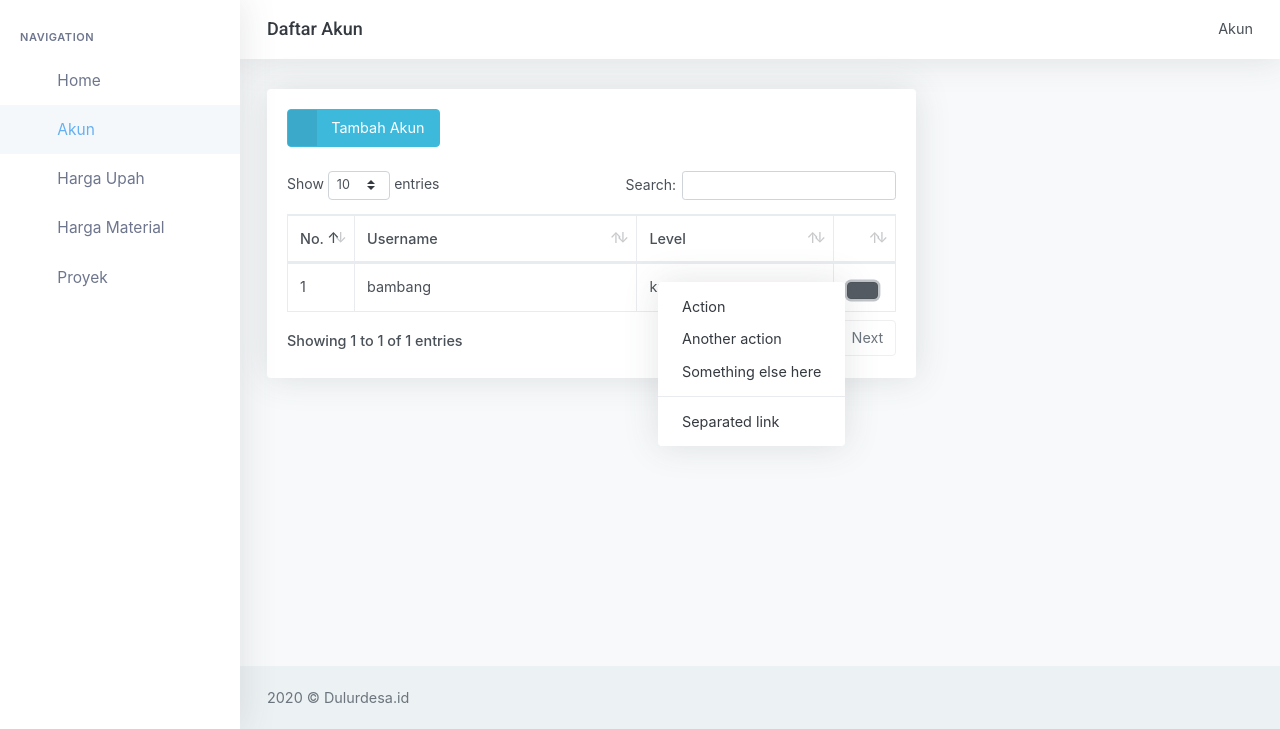
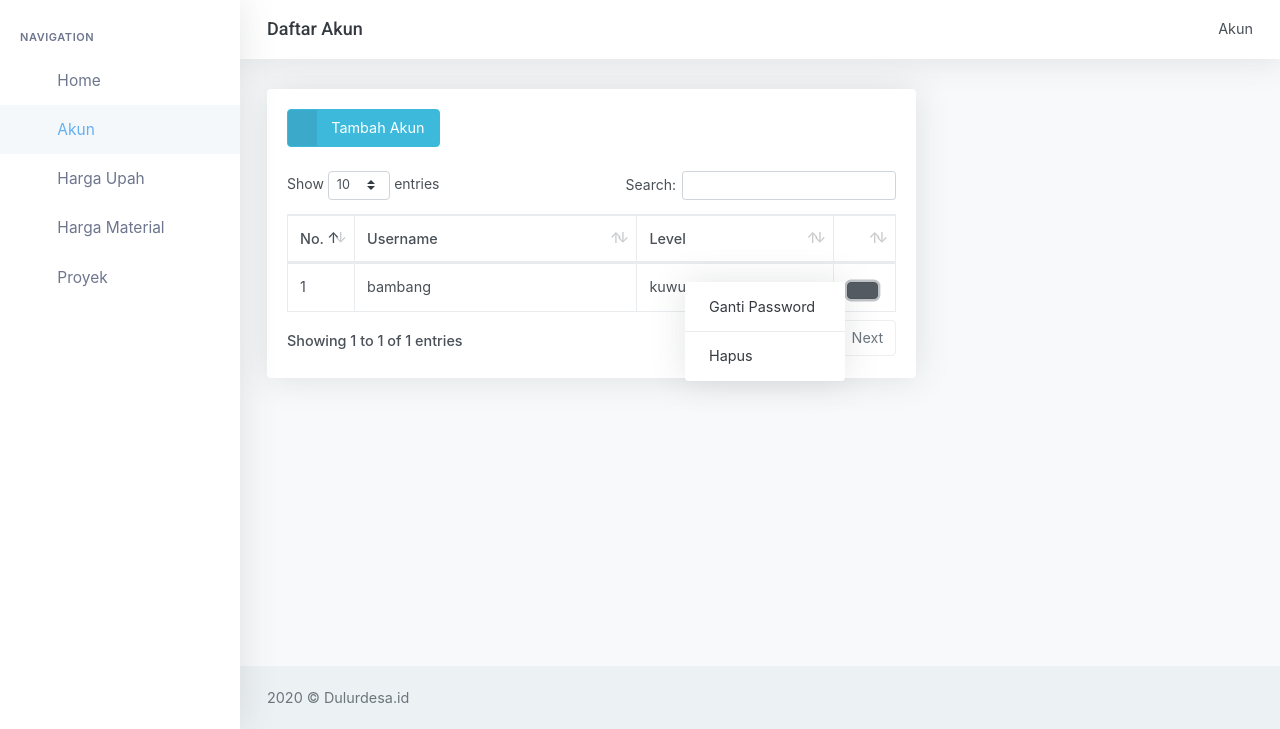
Before and after one commit to Ronnyriyana/DEDRAB, a CodeIgniter app: page /index.php/dashboard_akun in a window 1280 px wide, after a click that opens the changed part. Shown: the part 71-800 px from the top of the page. Run offline with CodeIgniter, Linux system fonts and the light colour scheme; data comes from the database, SQL or seed files in the repository; some libraries are stand-ins or nearby versions.

Commit message:
table akun

```diff
--- a/application/views/dashboard/akun/daftar_akun.php
+++ b/application/views/dashboard/akun/daftar_akun.php
@@ -46,11 +46,9 @@
                                 <i class="mdi mdi-chevron-left"></i> <i class="mdi mdi-tools"></i>
                             </button>
                             <div class="dropdown-menu">
-                                <a class="dropdown-item" href="#">Action</a>
-                                <a class="dropdown-item" href="#">Another action</a>
-                                <a class="dropdown-item" href="#">Something else here</a>
+                                <a class="dropdown-item" href="#"><span class="mdi mdi-textbox-password"> Ganti Password</span></a>
                                 <div class="dropdown-divider"></div>
-                                <a class="dropdown-item" href="#">Separated link</a>
+                                <a class="dropdown-item" href="#"><span class="mdi mdi-delete"> Hapus</span></a>
                             </div>
                         </div>
                     </td>
```
